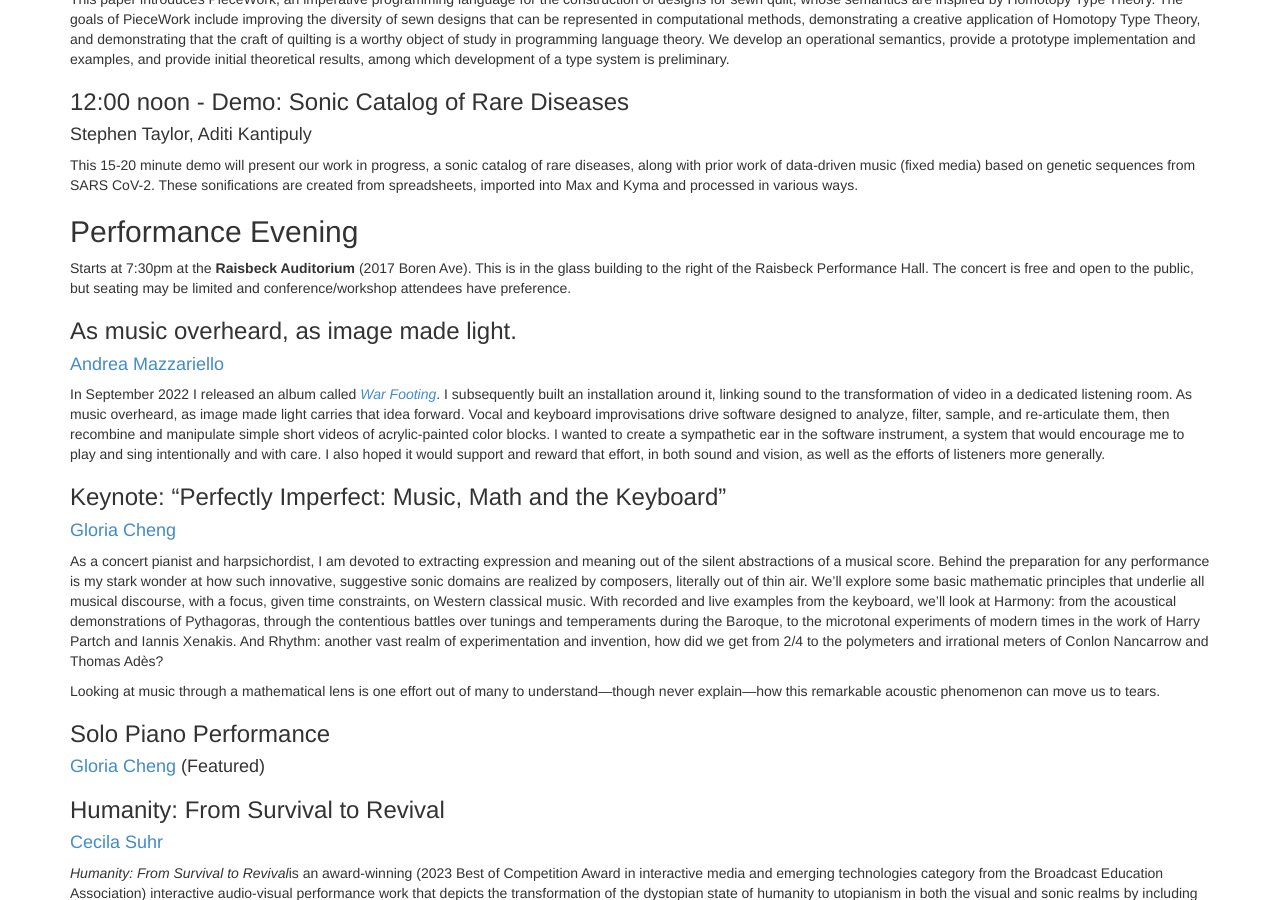
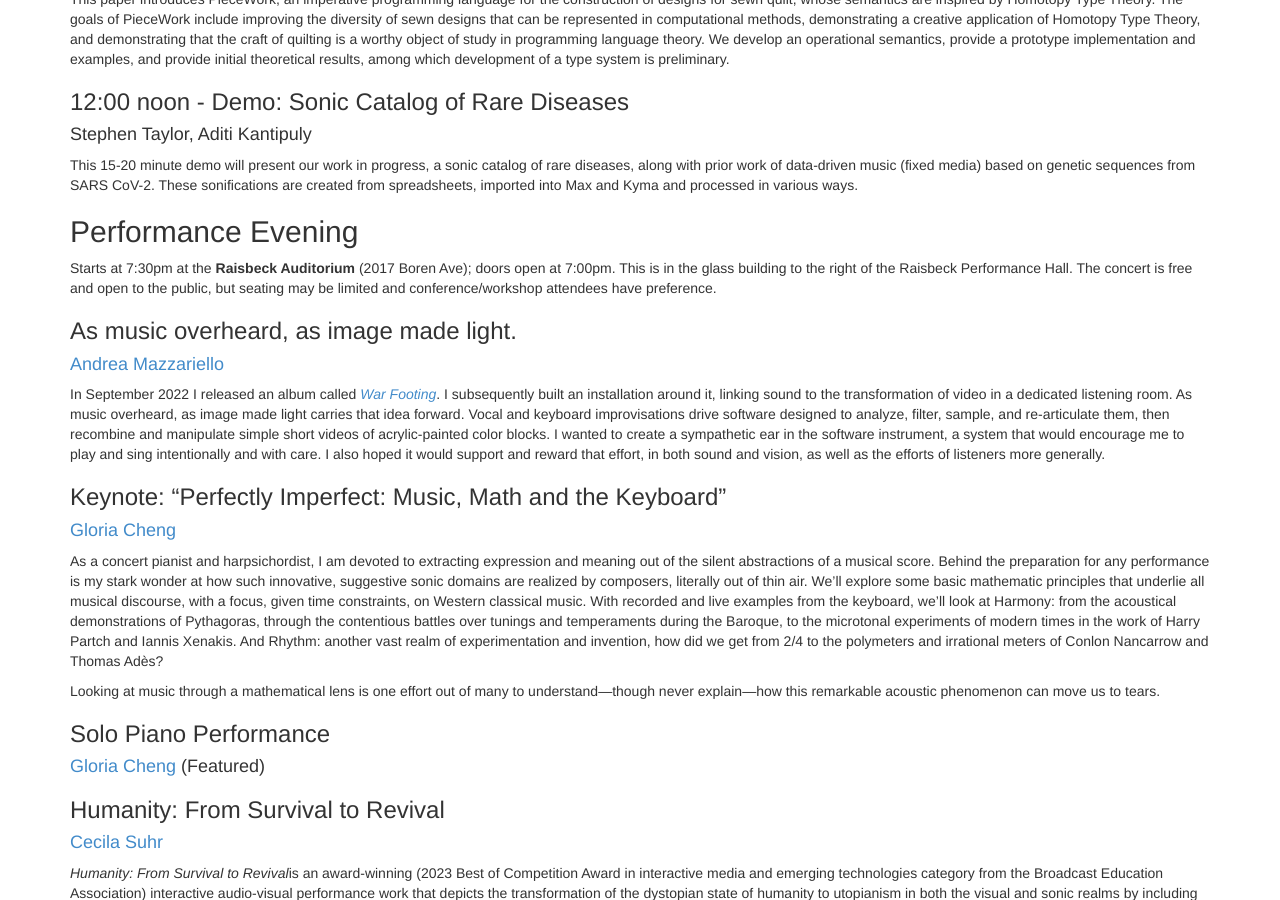
Before and after one commit to functional-art/functional-art.github.com, a Jekyll site: the page built from 2023/index.md, in a window 1280 px wide and 900 px high, scrolled down 1642 px. Built offline with Jekyll 4.4.1, drawn with Linux system fonts in a browser that asks for light colours; nearby versions of some CDN libraries.

Commit message:
doors open

```diff
--- a/2023/index.md
+++ b/2023/index.md
@@ -143,7 +143,8 @@ Kyma and processed in various ways.
 
 ## Performance Evening {#performance}
 
-Starts at 7:30pm at the **Raisbeck Auditorium** (2017 Boren Ave).
+Starts at 7:30pm at the **Raisbeck Auditorium** (2017 Boren Ave); doors
+open at 7:00pm.
 This is in the glass building to the right of the Raisbeck Performance
 Hall. The concert is free and open to the public, but seating may
 be limited and conference/workshop attendees have preference.
```
